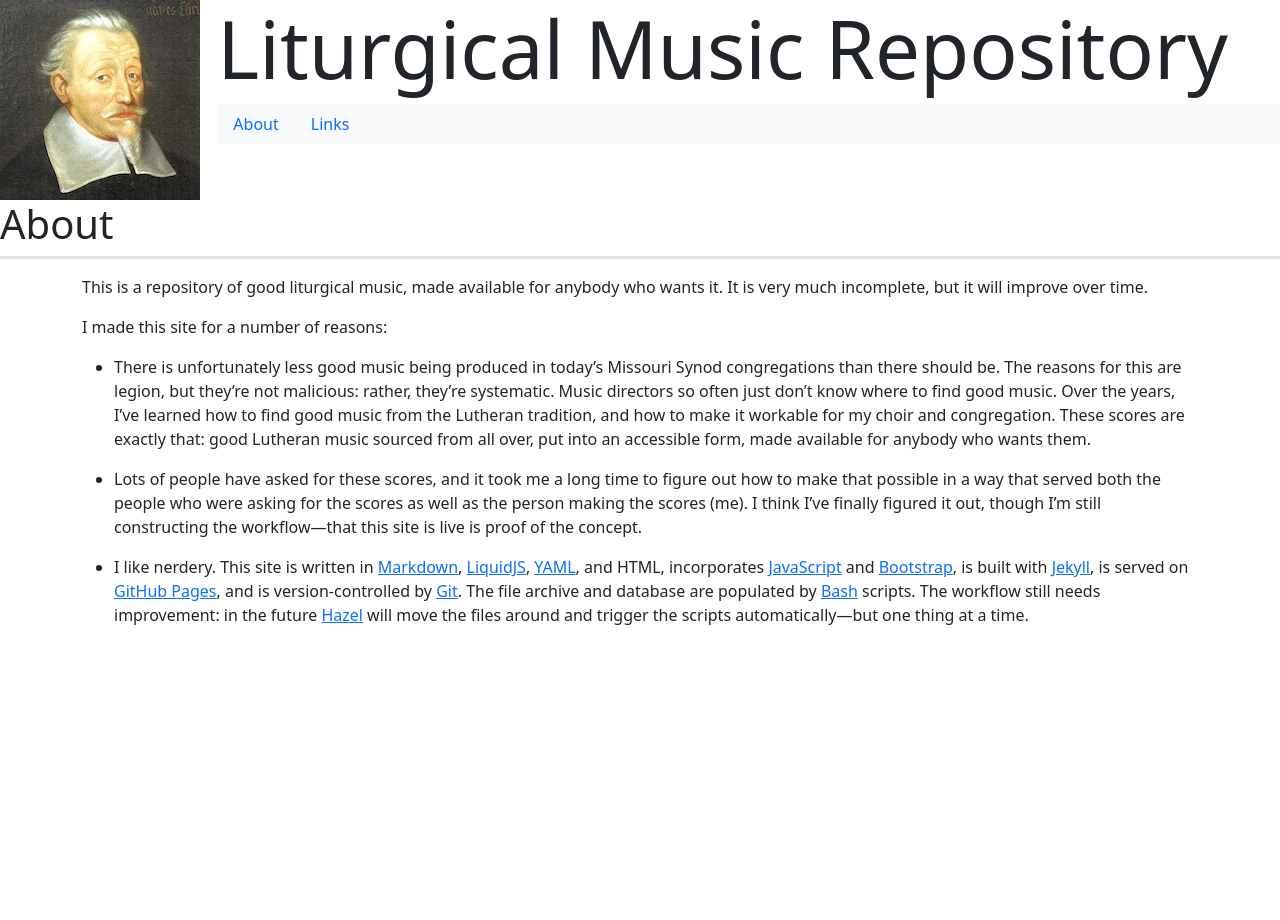
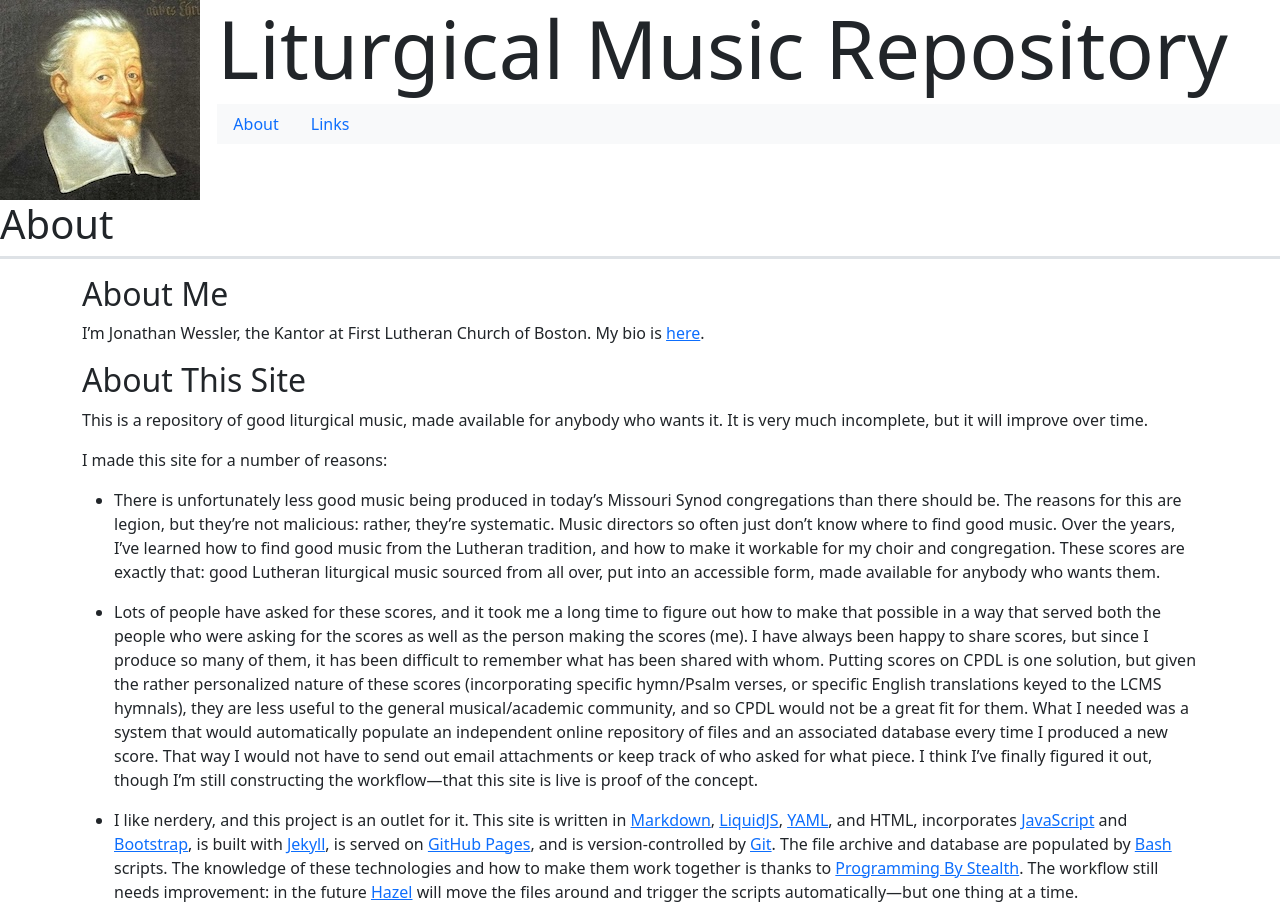
Before and after one commit to coranglais16/liturgical-music, a Jekyll site: the page built from docs/about.md, in a window 1280 px wide. Built offline with Jekyll 4.4.1, drawn with Linux system fonts in a browser that asks for light colours; our own code applies the rules of GitHub Pages for plain Markdown files.

Commit message:
fill out about.md

```diff
--- a/docs/about.md
+++ b/docs/about.md
@@ -2,12 +2,16 @@
 title: About
 ---
 
+## About Me
+I'm Jonathan Wessler, the Kantor at First Lutheran Church of Boston. My bio is [here](https://flc-boston.org/staff#KantorWessler).
+
+## About This Site
 This is a repository of good liturgical music, made available for anybody who wants it. It is very much incomplete, but it will improve over time.
 
 I made this site for a number of reasons:
 
-- There is unfortunately less good music being produced in today's Missouri Synod congregations than there should be. The reasons for this are legion, but they're not malicious: rather, they're systematic. Music directors so often just don't know where to find good music. Over the years, I've learned how to find good music from the Lutheran tradition, and how to make it workable for my choir and congregation. These scores are exactly that: good Lutheran music sourced from all over, put into an accessible form, made available for anybody who wants them.
+- There is unfortunately less good music being produced in today's Missouri Synod congregations than there should be. The reasons for this are legion, but they're not malicious: rather, they're systematic. Music directors so often just don't know where to find good music. Over the years, I've learned how to find good music from the Lutheran tradition, and how to make it workable for my choir and congregation. These scores are exactly that: good Lutheran liturgical music sourced from all over, put into an accessible form, made available for anybody who wants them.
 
-- Lots of people have asked for these scores, and it took me a long time to figure out how to make that possible in a way that served both the people who were asking for the scores as well as the person making the scores (me). I think I've finally figured it out, though I'm still constructing the workflow—that this site is live is proof of the concept.
+- Lots of people have asked for these scores, and it took me a long time to figure out how to make that possible in a way that served both the people who were asking for the scores as well as the person making the scores (me). I have always been happy to share scores, but since I produce so many of them, it has been difficult to remember what has been shared with whom. Putting scores on CPDL is one solution, but given the rather personalized nature of these scores (incorporating specific hymn/Psalm verses, or specific English translations keyed to the LCMS hymnals), they are less useful to the general musical/academic community, and so CPDL would not be a great fit for them. What I needed was a system that would automatically populate an independent online repository of files and an associated database every time I produced a new score. That way I would not have to send out email attachments or keep track of who asked for what piece. I think I've finally figured it out, though I'm still constructing the workflow—that this site is live is proof of the concept.
 
-- I like nerdery. This site is written in [Markdown](https://daringfireball.net/projects/markdown/syntax), [LiquidJS](https://liquidjs.com/tutorials/intro-to-liquid.html), [YAML](https://yaml.org/), and HTML, incorporates [JavaScript](https://developer.mozilla.org/en-US/docs/Web/JavaScript) and [Bootstrap](https://getbootstrap.com/), is built with [Jekyll](https://jekyllrb.com/), is served on [GitHub Pages](https://pages.github.com/), and is version-controlled by [Git](https://git-scm.com/). The file archive and database are populated by [Bash](https://www.gnu.org/software/bash/) scripts. The workflow still needs improvement: in the future [Hazel](https://www.noodlesoft.com/) will move the files around and trigger the scripts automatically—but one thing at a time.
+- I like nerdery, and this project is an outlet for it. This site is written in [Markdown](https://daringfireball.net/projects/markdown/syntax), [LiquidJS](https://liquidjs.com/tutorials/intro-to-liquid.html), [YAML](https://yaml.org/), and HTML, incorporates [JavaScript](https://developer.mozilla.org/en-US/docs/Web/JavaScript) and [Bootstrap](https://getbootstrap.com/), is built with [Jekyll](https://jekyllrb.com/), is served on [GitHub Pages](https://pages.github.com/), and is version-controlled by [Git](https://git-scm.com/). The file archive and database are populated by [Bash](https://www.gnu.org/software/bash/) scripts. The knowledge of these technologies and how to make them work together is thanks to [Programming By Stealth](https://pbs.bartificer.net). The workflow still needs improvement: in the future [Hazel](https://www.noodlesoft.com/) will move the files around and trigger the scripts automatically—but one thing at a time.
```
